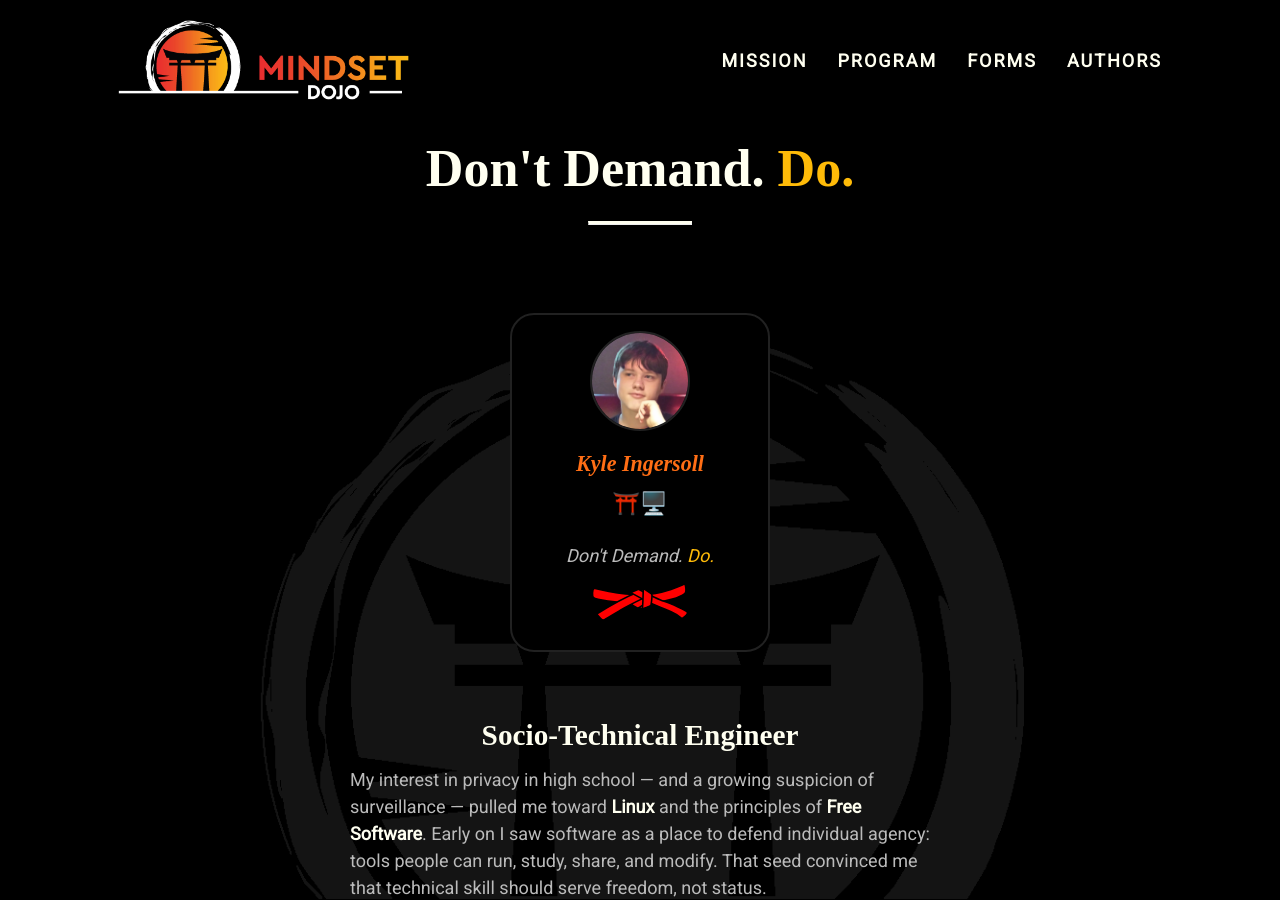
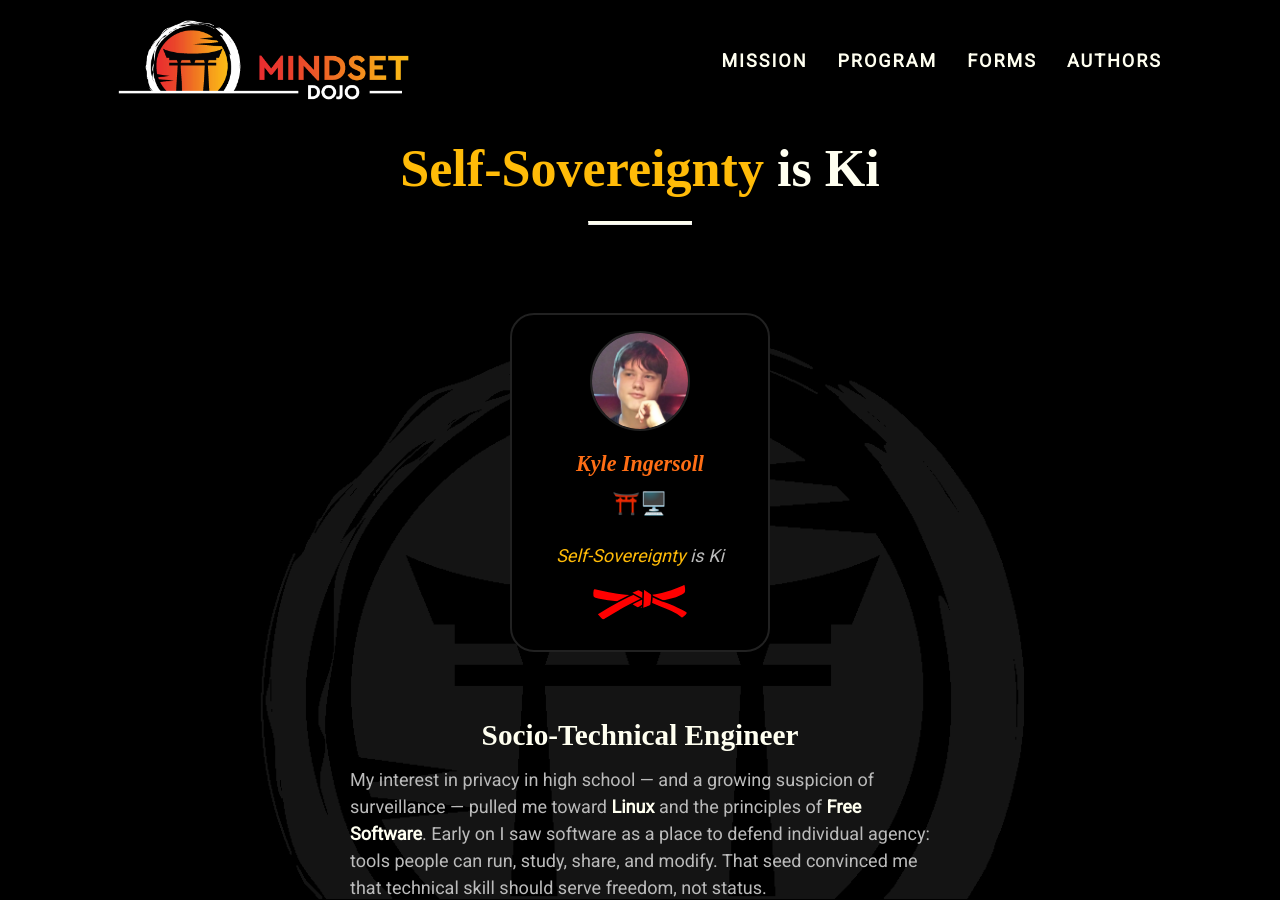
Before and after one commit to mindset-dojo/mindset-dojo.github.io, a Jekyll site: the page built from _authors/kyle-ingersoll.md, in a window 1280 px wide and 900 px high. Built offline with Jekyll 4.4.1, drawn with Linux system fonts in a browser that asks for light colours; some web fonts are replaced.

Commit message:
refactor(kyle-ingersoll): evolve mantra.

```diff
--- a/_authors/kyle-ingersoll.md
+++ b/_authors/kyle-ingersoll.md
@@ -1,8 +1,8 @@
 ---
 layout: threshold
 sections_key: author
-mantra: "Don't Demand. Do."
-mantra_mark: "Do."
+mantra: "Self-Sovereignty is Ki"
+mantra_mark: "Self-Sovereignty"
 description: >
   College and Mindset Dojo Student. Skilled in metacognition, conversations, and computer. Last follower of the previous two incarnations of Mindset Dojo, and first of this version.
 name: Kyle Ingersoll
```
